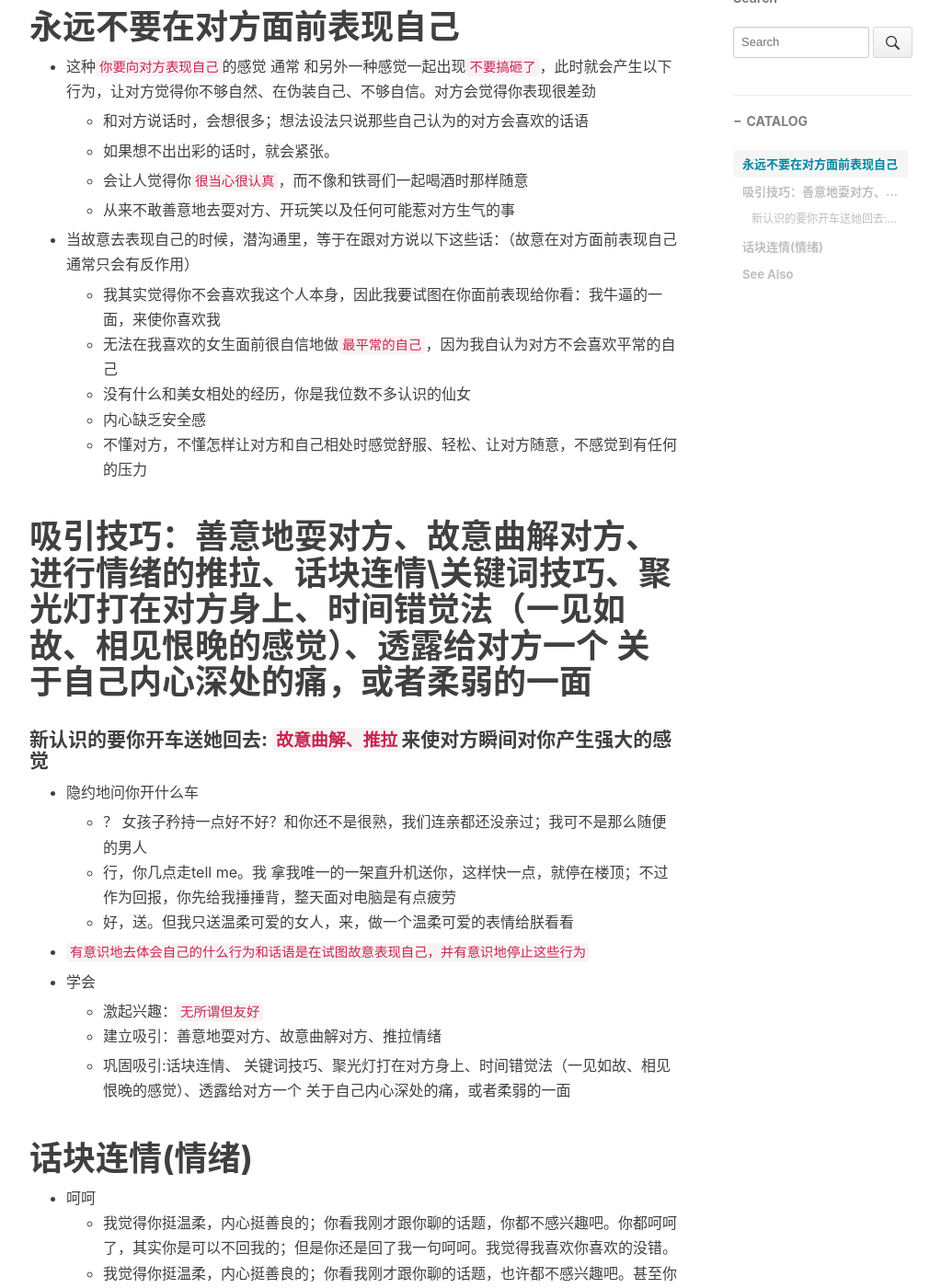
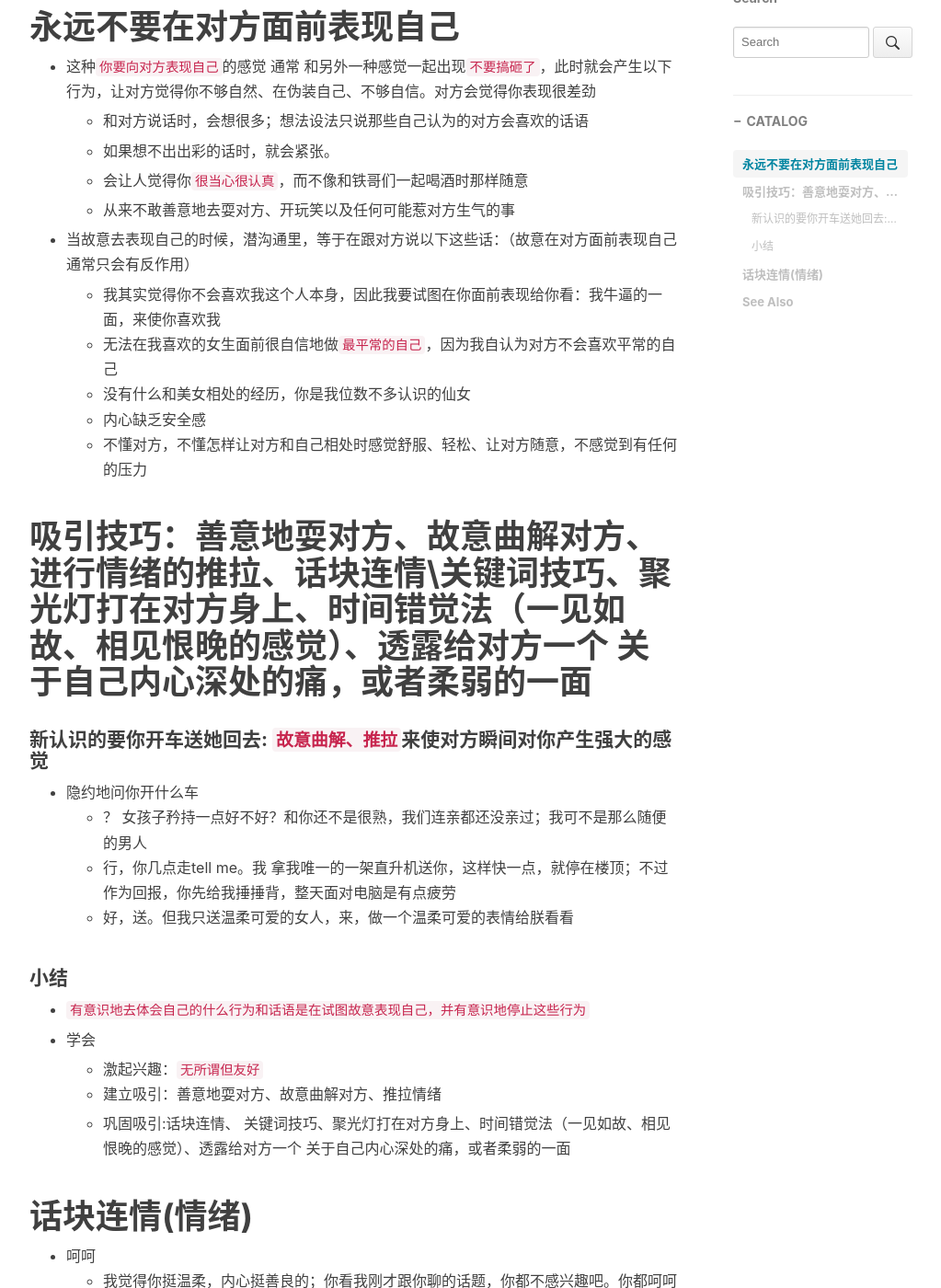
Before and after one commit to pua1203/pua1203.github.io, a Jekyll site: the page built from _posts/HookedOnMe/2018-10-25-Never_show_yourself_in_front_of_each_other.md, in a window 1280 px wide and 1400 px high, scrolled down 605 px. Shown: the whole window at 92% size, without its empty margins (233-1256 px from the left). Built offline with Jekyll 4.4.1, drawn with Linux system fonts in a browser that asks for light colours; nearby versions of some CDN libraries; comment, search, counter and statistics services are not loaded.

```diff
--- a/_posts/HookedOnMe/2018-10-25-Never_show_yourself_in_front_of_each_other.md
+++ b/_posts/HookedOnMe/2018-10-25-Never_show_yourself_in_front_of_each_other.md
@@ -50,10 +50,16 @@ subtitle: III、永远不要在对方面前表现自己,而是善意地耍对方
 #### 新认识的要你开车送她回去: `故意曲解、推拉`来使对方瞬间对你产生强大的感觉
 
 * 隐约地问你开什么车
-
   * ？ 女孩子矜持一点好不好？和你还不是很熟，我们连亲都还没亲过；我可不是那么随便的男人
   * 行，你几点走tell me。我 拿我唯一的一架直升机送你，这样快一点，就停在楼顶；不过作为回报，你先给我捶捶背，整天面对电脑是有点疲劳
   * 好，送。但我只送温柔可爱的女人，来，做一个温柔可爱的表情给朕看看
+
+
+
+
+
+#### 小结
+
 
 
 * `有意识地去体会自己的什么行为和话语是在试图故意表现自己，并有意识地停止这些行为`
```
